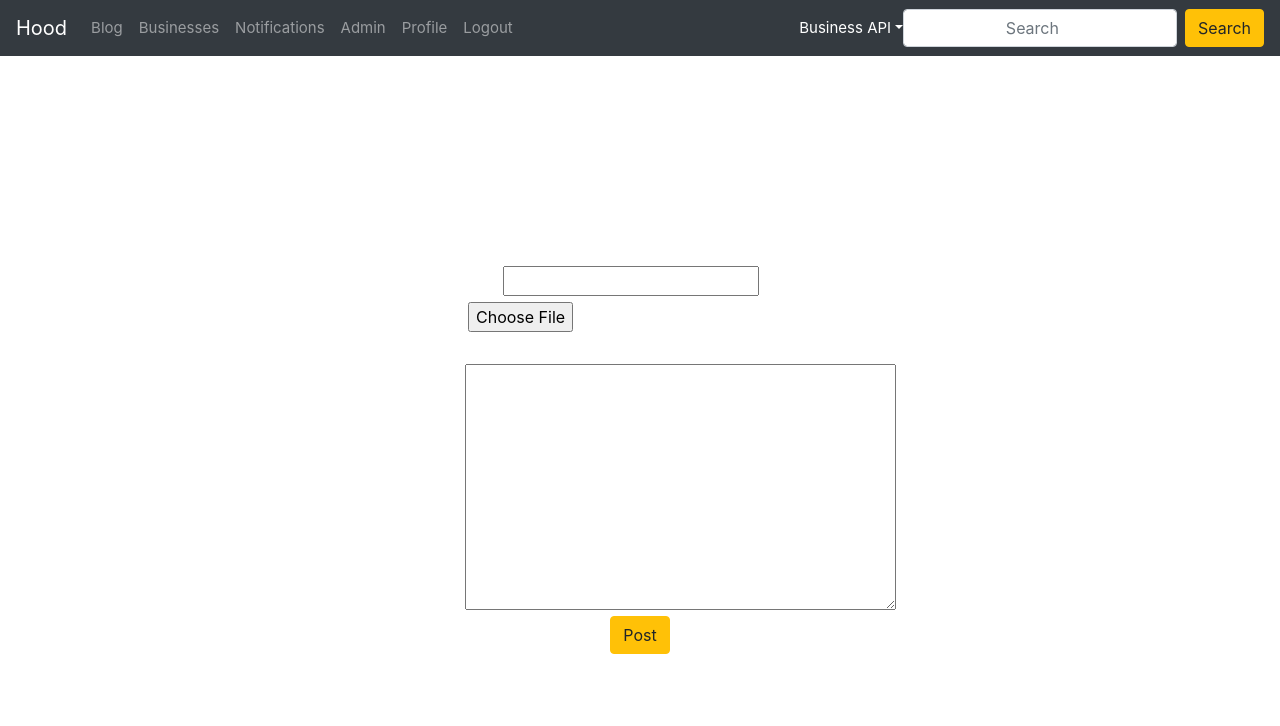
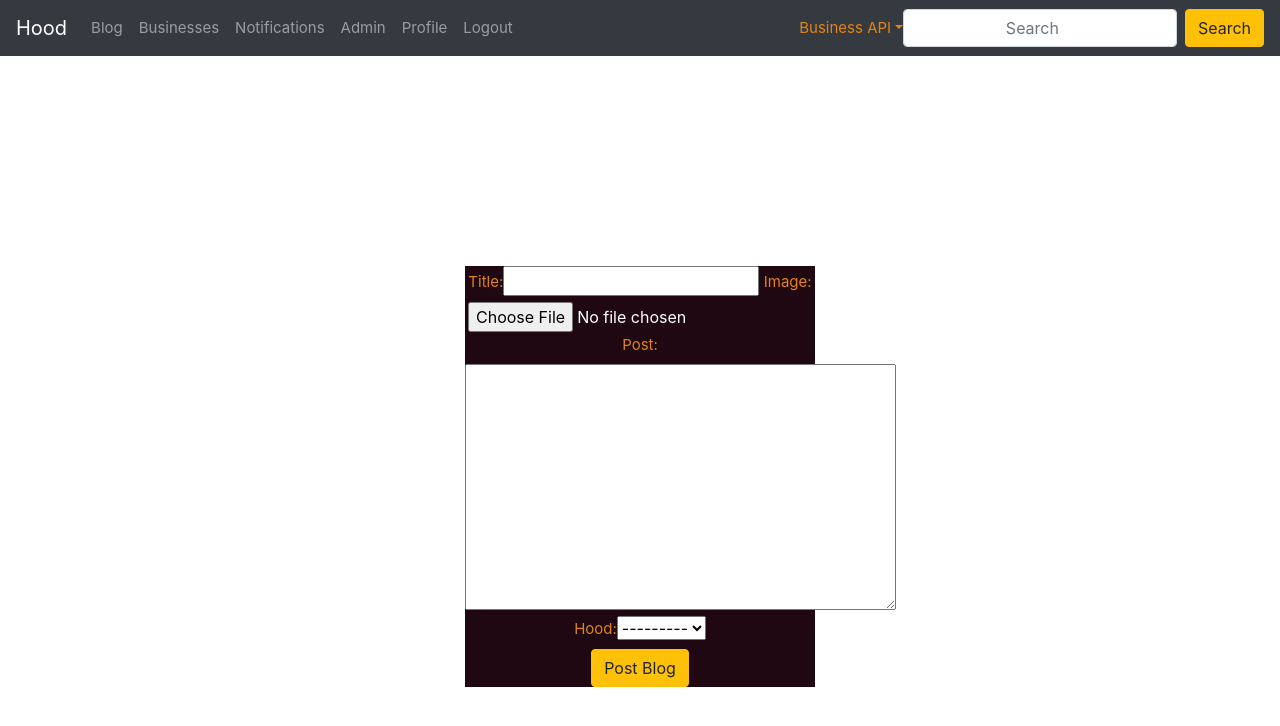
Before and after one commit to bertocarl/neighbourhood-watch, a Django app: page /new/blog in a window 1280 px wide. Shown: the top 726 px of the page. Run offline with Django 3.2, Linux system fonts and the light colour scheme; the visitor is signed in with stand-in values (Sample User, id 1); data that the repository does not hold is empty; parts of the project's set-up code (start-up, migrations or seed data) failed here and were passed over; some libraries are stand-ins or nearby versions.

Commit message:
added forms and styling

```diff
--- a/neighbour/models.py
+++ b/neighbour/models.py
@@ -9,13 +9,9 @@
     ('High Priority','High Priority'),
 )
 
-Choice=(
-    ('Karen', 'Karen'),
-    ('Hardy', 'Hardy'),
-    ('Galleria', 'Galleria')
-)
+
 class Neighbourhood(models.Model):
-    hood= models.CharField(max_length=15,choices=hood,default="Karen")
+    hood= models.CharField(max_length=100)
 
     def __str__(self):
         return self.hood
--- a/neighbour/templates/blog_form.html
+++ b/neighbour/templates/blog_form.html
@@ -27,10 +27,11 @@
           <form action="{% url 'new-blog' %}" method="post" type="multipart/form-data">
 
             {% csrf_token%}
+
             {{form}}
 
             <div class="form-group">
-              <input type="submit" class="btn btn-warning login-button" value="Post">
+              <input type="submit" class="btn btn-warning login-button" value="Post Blog">
 
             </div>
             <input type="hidden" name="next" value="/">
@@ -49,9 +50,11 @@
 </div>
 
 <style>
-
+.panel{
+  background:#1F0812;
+}
 p, label,a{
-  color:white;
+  color:#E28413;
   font-size: 15px;
 }
 .panel-default{
--- a/neighbour/templates/business_form.html
+++ b/neighbour/templates/business_form.html
@@ -26,6 +26,7 @@
           <form action="{% url 'new-business' %}" method="post" enctype="multipart/form-data">
 
             {% csrf_token%}
+
             {{form}}
 
             <input type="submit" class="btn btn-warning login-button" value="Submit Business">
--- a/neighbour/templates/notifications_form.html
+++ b/neighbour/templates/notifications_form.html
@@ -27,7 +27,7 @@
           <form action="{% url 'new-notification' %}" method="post" enctype="multipart/form-data">
 
             {% csrf_token%}
-
+            {{form}}
 
             <div class="form-group">
               <input type="submit" class="btn btn-primary login-button" value="Post">
--- a/neighbour/views.py
+++ b/neighbour/views.py
@@ -164,7 +164,7 @@
         if form.is_valid():
             notification = form.save(commit = False)
             notification.author = current_user
-            notification.hood = profile.neighbourhood
+            notification.hood = Profile.Neighbourhood
             notification.save()
 
             if notification.priority == 'High Priority':
```
Also changed, not shown: media/avatars/hulk.jpg (added), media/avatars/hulk_vOqapqd.jpg (added), media/post/Amazing-quotes-about-life1.jpg (added).
